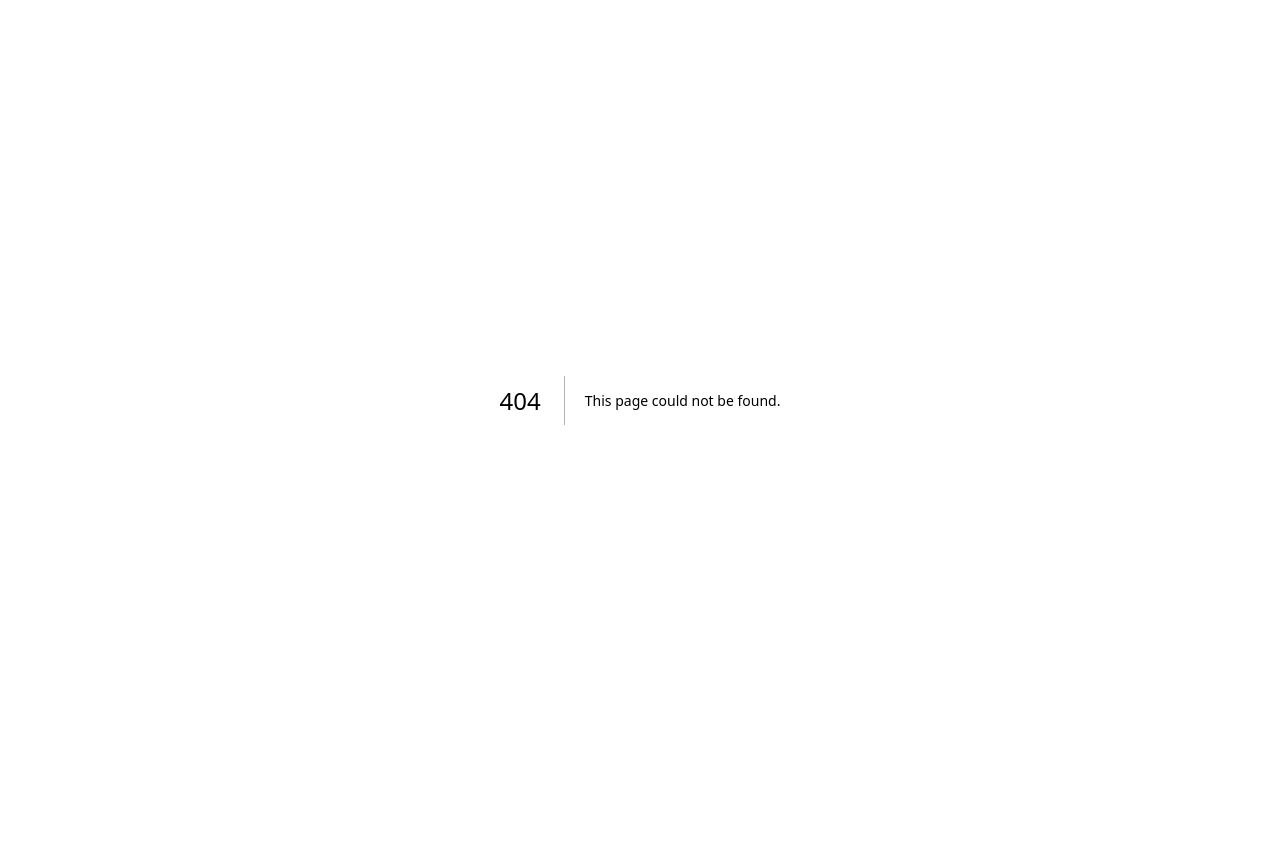
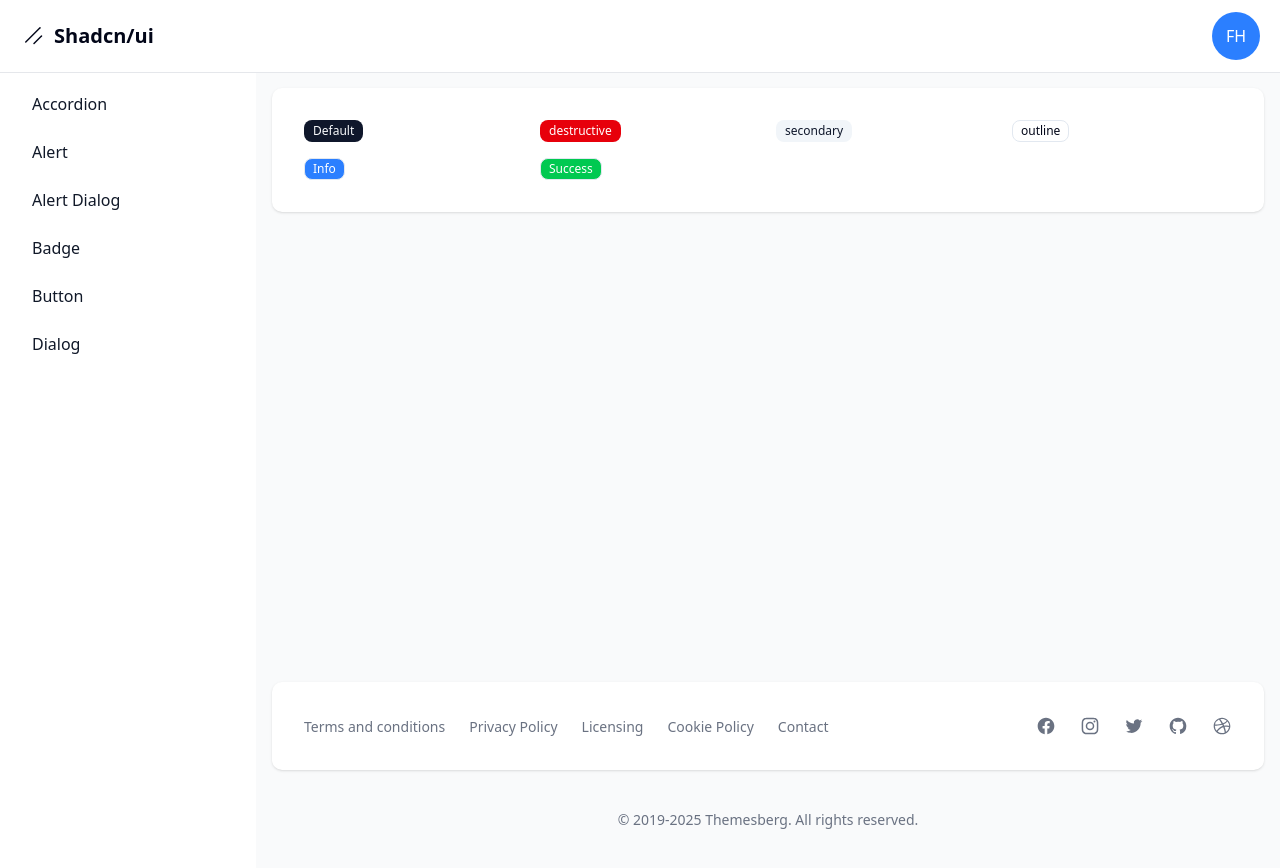
Before and after one commit to JSamuelM/shacdn-ui-dashboard, a Next.js app: page /dashboard/badge in a window 1280 px wide. Before the commit this address had no page. Before the commit the page ends 800 px from the top, so only its background shows below. Built offline with nearby package versions, Linux system fonts and the light colour scheme.

Commit message:
Add Badge

```diff
--- /dev/null
+++ b/src/app/dashboard/badge/page.tsx
@@ -0,0 +1,14 @@
+import { Badge } from "@/components/ui/badge";
+
+export default function Page() {
+  return (
+    <div className="grid grid-cols-4 gap-4">
+      <Badge capitalize>default</Badge>
+      <Badge variant={"destructive"}>destructive</Badge>
+      <Badge variant={"secondary"}>secondary</Badge>
+      <Badge variant={"outline"}>outline</Badge>
+      <Badge capitalize variant={"info"}>info</Badge>
+      <Badge capitalize variant={"success"}>success</Badge>
+    </div>
+  );
+}
--- a/src/app/dashboard/layout.tsx
+++ b/src/app/dashboard/layout.tsx
@@ -9,7 +9,8 @@
   { name: "button", href: "button" },
   { name: "alert dialog", href: "alert-dialog" },
   { name: "dialog", href: "dialog" },
-];
+  { name: "badge", href: "badge" },
+].sort((a, b) => a.name.localeCompare(b.name));
 
 export default function DashboardLayout({
   children,
--- /dev/null
+++ b/src/components/ui/badge.tsx
@@ -0,0 +1,56 @@
+import * as React from "react"
+import { Slot } from "@radix-ui/react-slot"
+import { cva, type VariantProps } from "class-variance-authority"
+
+import { cn } from "@/lib/utils"
+
+const badgeVariants = cva(
+  "inline-flex items-center justify-center rounded-md border px-2 py-0.5 text-xs font-medium w-fit whitespace-nowrap shrink-0 [&>svg]:size-3 gap-1 [&>svg]:pointer-events-none focus-visible:border-ring focus-visible:ring-ring/50 focus-visible:ring-[3px] aria-invalid:ring-destructive/20 dark:aria-invalid:ring-destructive/40 aria-invalid:border-destructive transition-[color,box-shadow] overflow-hidden",
+  {
+    variants: {
+      variant: {
+        default:
+          "border-transparent bg-primary text-primary-foreground [a&]:hover:bg-primary/90",
+        secondary:
+          "border-transparent bg-secondary text-secondary-foreground [a&]:hover:bg-secondary/90",
+        destructive:
+          "border-transparent bg-destructive text-white [a&]:hover:bg-destructive/90 focus-visible:ring-destructive/20 dark:focus-visible:ring-destructive/40 dark:bg-destructive/60",
+        outline:
+          "text-foreground [a&]:hover:bg-accent [a&]:hover:text-accent-foreground",
+        info:
+          "bg-blue-500 text-white [a&]:hover:bg-blue-500/80",
+        success:
+          "bg-green-500 text-white [a&]:hover:bg-green-500/80"
+      },
+    },
+    defaultVariants: {
+      variant: "default",
+    },
+  }
+)
+
+function Badge({
+  className,
+  variant,
+  asChild = false,
+  capitalize = false,
+  ...props
+}: React.ComponentProps<"span"> &
+  VariantProps<typeof badgeVariants> & {
+    asChild?: boolean,
+    capitalize?: boolean,
+  }) {
+  const Comp = asChild ? Slot : "span"
+
+  return (
+    <Comp
+      data-slot="badge"
+      className={cn(badgeVariants({ variant }), {
+        'capitalize' : capitalize
+      }, className)}
+      {...props}
+    />
+  )
+}
+
+export { Badge, badgeVariants }
```
